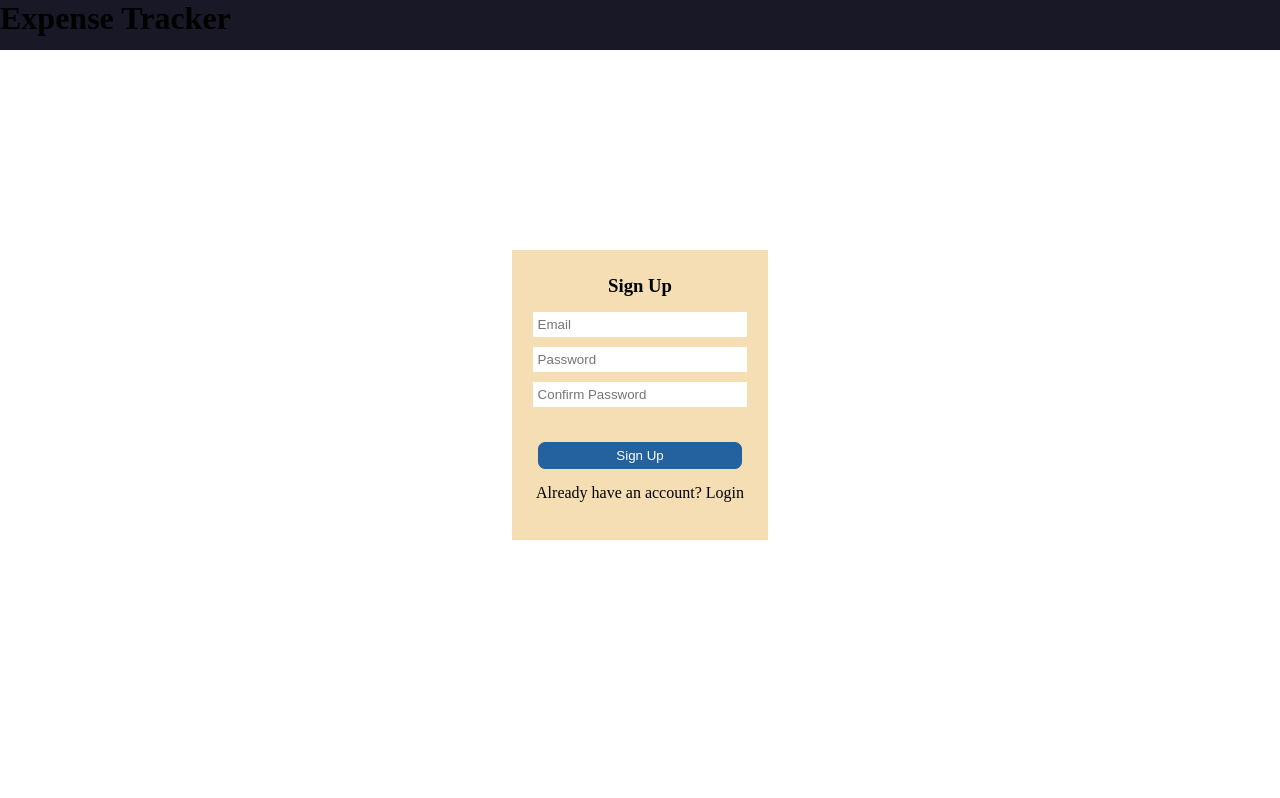
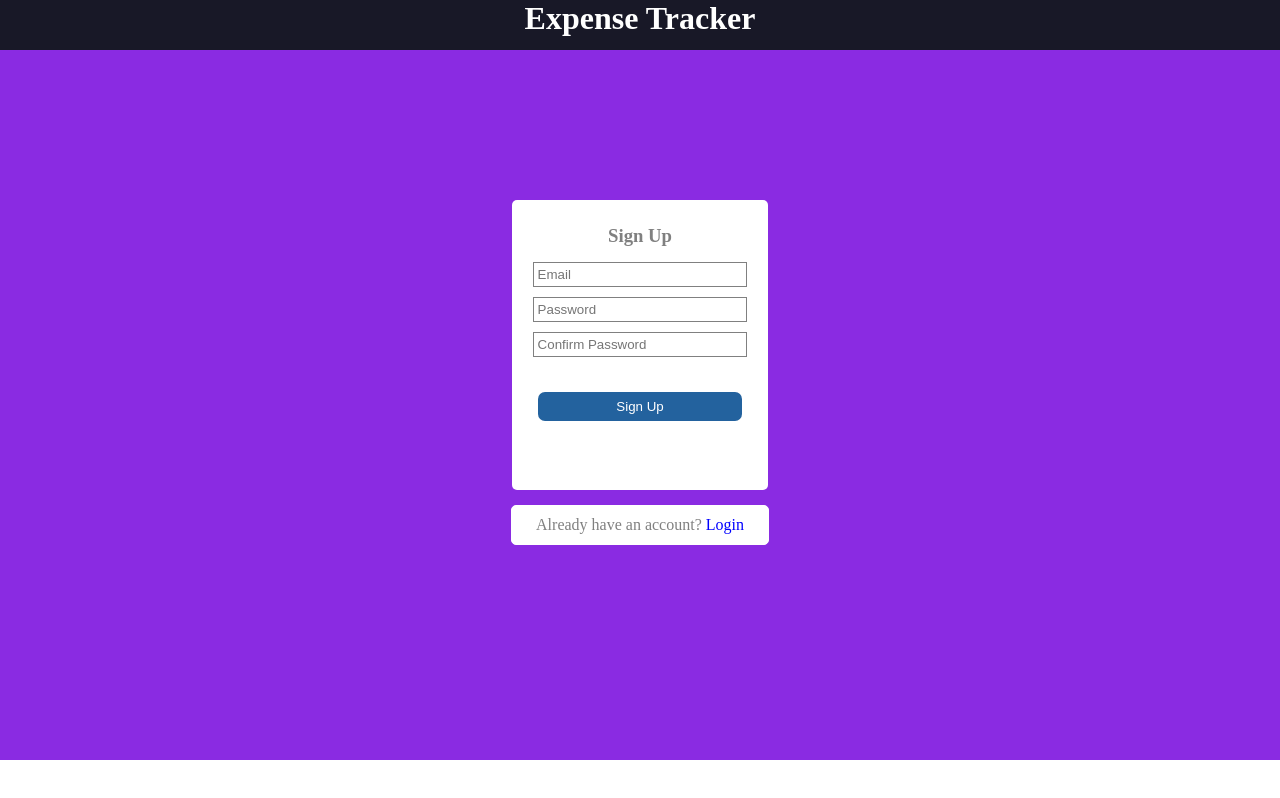
Before and after one commit to lalithcodelover/expense-tracker, a React (Create React App) app: page /login in a window 1280 px wide. Built offline with nearby package versions, Linux system fonts and the light colour scheme.

Commit message:
login page added

```diff
--- a/src/App.js
+++ b/src/App.js
@@ -1,14 +1,22 @@
-import { Fragment } from 'react';
-import './App.css';
-import Header from './Layout/Header';
-import Login from './pages/Login';
+import { Fragment } from "react";
+import { Route, Switch } from "react-router-dom";
+import "./App.css";
+import Header from "./Layout/Header";
+import Login from "./pages/Login";
+import Welcome from "./pages/Welcome";
 
 function App() {
   return (
     <Fragment>
-      <Header/>
-      <Login/>
-
+      <Header />
+      <Switch>
+        <Route path="/login">
+          <Login />
+        </Route>
+        <Route path="/welcome">
+          <Welcome />
+        </Route>
+      </Switch>
     </Fragment>
   );
 }
--- a/src/Layout/Header.module.css
+++ b/src/Layout/Header.module.css
@@ -1,5 +1,9 @@
 .header {
     background-color: rgb(24, 24, 39);
     height: 50px;
-
+    position: fixed;
+    top:0;
+    width: 100%;
+    color: white;
+    text-align: center;
 }
--- a/src/index.js
+++ b/src/index.js
@@ -2,7 +2,8 @@ import React from "react";
 import ReactDOM from "react-dom/client";
 import "./index.css";
 import App from "./App";
+import { BrowserRouter } from "react-router-dom";
 
 
 const root = ReactDOM.createRoot(document.getElementById("root"));
-root.render(<App />);
+root.render(<BrowserRouter><App /></BrowserRouter>);
--- a/src/pages/Login.js
+++ b/src/pages/Login.js
@@ -1,18 +1,20 @@
 import React, { useRef, useState } from 'react'
 import classes from './Login.module.css'
 import axios from 'axios'
+import {useHistory} from 'react-router-dom'
 
 const Login = () => {
     const emailInputRef = useRef()
     const passwordInputRef = useRef()
     const confirmPasswordRef= useRef()
     const [isLogin,setIsLogin] = useState(false)
-
+const history  =  useHistory()
     const switchLoginHandler=()=>{
         setIsLogin(prevState=>!prevState)
     }
     const formSubmitHandler=(e)=>{
         e.preventDefault()
+
         let url;
         if(isLogin){
             url='https://identitytoolkit.googleapis.com/v1/accounts:signInWithPassword?key=AIzaSyCZ_ansWvG2rYiw6QgB7Xm5LUQahA4kH0A'
@@ -24,7 +26,7 @@ const Login = () => {
         const password=passwordInputRef.current.value
         const confirmPassword = confirmPasswordRef.current.value
         if(password!==confirmPassword){
-            alert('ReEntered password is incorrect')
+            alert('Entered password is incorrect')
         }
 
         axios.post(url,{
@@ -33,8 +35,15 @@ const Login = () => {
             returnSecureToken:true
         })
         .then((response)=>{
-           console.log(response.data.idToken);
-           console.log('User has successfully signed up');
+            if(response.status===200){
+                const token= response.data.idToken
+
+                localStorage.setItem('token',token)
+                history.push('/welcome')
+                console.log('User has successfully signed up');
+                console.log(response);
+            }
+
         })
         .catch((err)=>{
             alert('Authentication Failed')
@@ -49,8 +58,11 @@ const Login = () => {
         <input type="password" minLength='6' placeholder='Password' ref={passwordInputRef}/>
         <input type="text" minLength='6' placeholder='Confirm Password' ref={confirmPasswordRef}/>
         <button>{isLogin?'Login':'Sign Up'}</button>
-        <p>{isLogin?'Dont have an account? ':'Already have an account? '}<span onClick={switchLoginHandler}>{isLogin?'Signup':'Login'}</span></p>
+        {/* <p>{isLogin?'Dont have an account? ':'Already have an account? '}<span onClick={switchLoginHandler}>{isLogin?'Signup':'Login'}</span></p> */}
       </form>
+      <div>
+      <p>{isLogin?'Dont have an account? ':'Already have an account? '}<span onClick={switchLoginHandler}>{isLogin?'Signup':'Login'}</span></p>
+      </div>
     </div>
   )
 }
--- a/src/pages/Login.module.css
+++ b/src/pages/Login.module.css
@@ -1,38 +1,70 @@
 .login {
-    margin: 200px 0;
+    padding-top: 200px;
     display: block;
+    width: 100%;
+    height: 70vh;
+    background-color: blueviolet;
 }
 
 .form{
-    background-color: wheat;
+
+    background-color: white;
     width: 20%;
     margin: auto;
     height: 270px;
     text-align: center;
     padding-top: 20px;
+    border-radius: 5px;
 }
 
 .form h3 {
     padding: 5px 0 15px;
+    color: grey;
 }
 
 .form input {
     padding: 4px;
     margin-bottom: 10px;
     width: 80%;
-    border: 1px solid transparent;
+    border: 1px solid grey;
 }
 
 .form button {
     margin-top: 25px;
-    padding: 5px 5px;
+    padding: 7px 5px;
     width: 80%;
     border-radius: 7px;
-    border: 1px solid rgb(35, 98, 158);
-    background-color: rgb(35, 98, 158);
+    border: 0;
+    background-color:rgb(35, 98, 158);
     color:white;
+    cursor: pointer;
 }
 
 .form p {
     margin-top: 15px;
 }
+
+
+.form button:hover{
+    background-color: rgb(40, 40, 112);
+}
+/* body{
+    background-color: blueviolet;
+} */
+
+div p{
+    text-align: center;
+border: 1px solid white;
+width: 20%;
+margin: auto;
+margin-top: 15px;
+padding: 10px 0px;
+background-color: white;
+color: grey;
+border-radius: 5px;
+}
+p span{
+    color: blue;
+    cursor: pointer;
+
+}
--- /dev/null
+++ b/src/pages/Welcome.js
@@ -0,0 +1,11 @@
+import React from 'react'
+import classes from './Welcome.module.css'
+const Welcome = () => {
+  return (
+    <div className={classes.welcome}>
+      <h1>Welcome to Expense Tracker</h1>
+    </div>
+  )
+}
+
+export default Welcome
--- /dev/null
+++ b/src/pages/Welcome.module.css
@@ -0,0 +1,8 @@
+.welcome {
+    margin: auto;
+    width: 70%;
+    margin-top: 20%;
+    text-align: center;
+    font-size: larger;
+
+}
```
